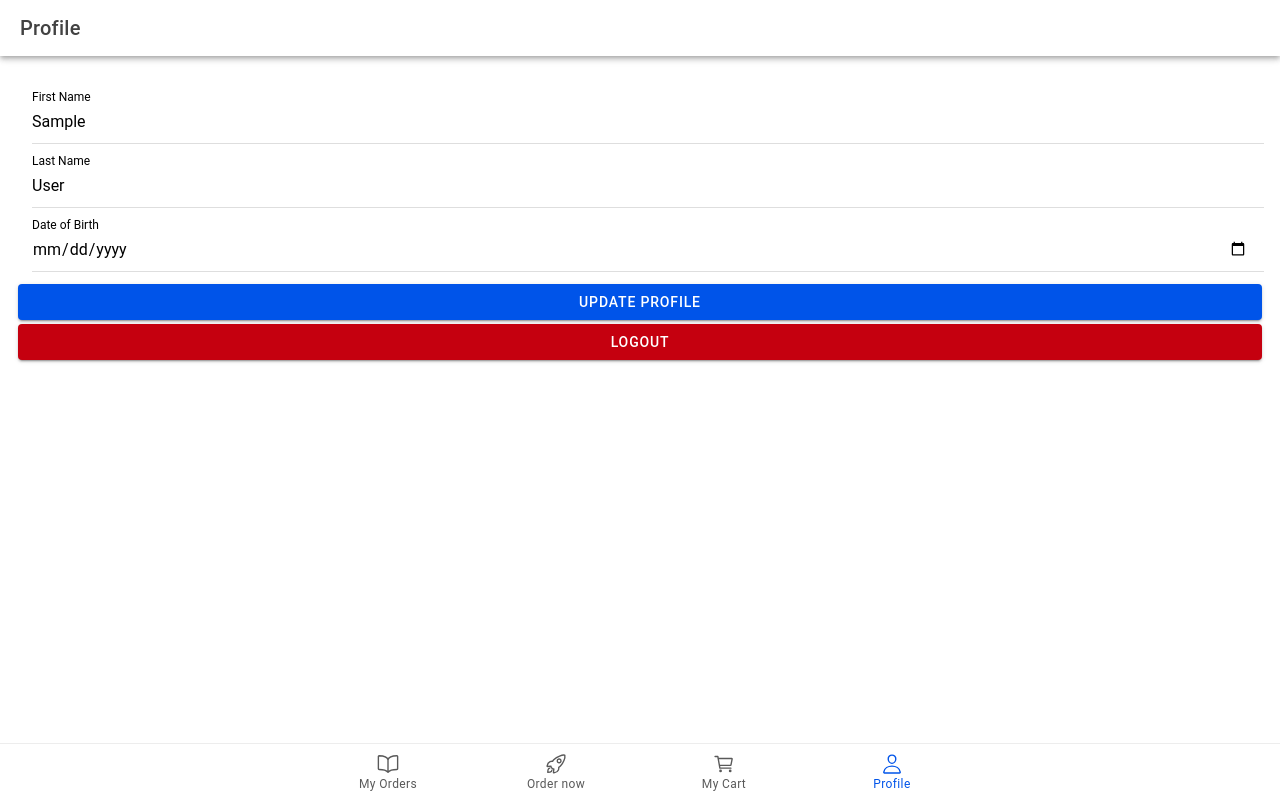
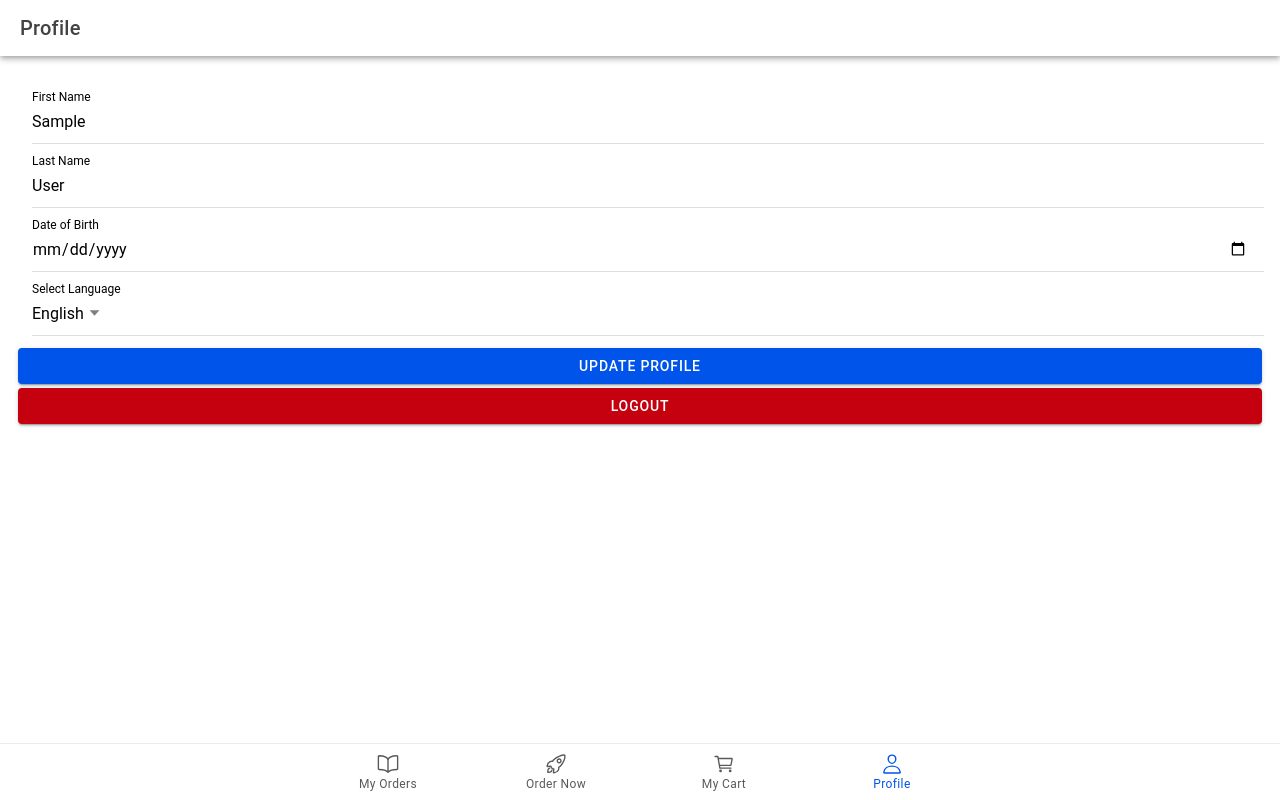
Before and after one commit to majdhasan/productlib-app, a React (Vite) app: page /profile in a window 1280 px wide. Built offline with nearby package versions, Linux system fonts and the light colour scheme; sample sign-in values are in the browser's storage.

Commit message:
add muli language support

```diff
--- a/src/App.tsx
+++ b/src/App.tsx
@@ -18,8 +18,8 @@ import PaymentPage from './pages/Payment/PaymentPage';
 import Cart from './pages/Cart/Cart';
 import MyOrders from './pages/MyOrders/MyOrders';
 import Profile from './pages/Profile/Profile';
-import { AppProvider } from './context/AppContext';
-
+import { useAppContext } from './context/AppContext';
+import { translations } from './translations';
 
 /* Core CSS required for Ionic components to work properly */
 import '@ionic/react/css/core.css';
@@ -53,8 +53,13 @@ import './theme/variables.css';
 
 setupIonicReact();
 
-const App: React.FC = () => (
-  <AppProvider>
+const App: React.FC = () => {
+
+  const { language } = useAppContext();
+
+  const labels = translations[language];
+
+  return (
     <IonApp>
       <IonReactRouter>
         <IonTabs>
@@ -84,28 +89,28 @@ const App: React.FC = () => (
           <IonTabBar slot="bottom">
             <IonTabButton tab="my-orders" href="/my-orders">
               <IonIcon aria-hidden="true" icon={bookOutline} />
-              <IonLabel>My Orders</IonLabel>
+              <IonLabel>{labels.myOrders}</IonLabel>
             </IonTabButton>
 
             <IonTabButton tab="products" href="/products">
               <IonIcon aria-hidden="true" icon={rocketOutline} />
-              <IonLabel>Order now</IonLabel>
+              <IonLabel>{labels.orderNow}</IonLabel>
             </IonTabButton>
 
             <IonTabButton tab="cart" href="/cart">
               <IonIcon aria-hidden="true" icon={cartOutline} />
-              <IonLabel>My Cart</IonLabel>
+              <IonLabel>{labels.cart}</IonLabel>
             </IonTabButton>
 
             <IonTabButton tab="profile" href="/profile">
               <IonIcon aria-hidden="true" icon={personOutline} />
-              <IonLabel>Profile</IonLabel>
+              <IonLabel>{labels.profile}</IonLabel>
             </IonTabButton>
           </IonTabBar>
         </IonTabs>
       </IonReactRouter>
     </IonApp>
-  </AppProvider>
-);
+  );
+};
 
 export default App;
--- a/src/context/AppContext.tsx
+++ b/src/context/AppContext.tsx
@@ -5,6 +5,8 @@ interface AppContextType {
   setUser: React.Dispatch<React.SetStateAction<any>>;
   cart: any;
   setCart: React.Dispatch<React.SetStateAction<any>>;
+  language: string;
+  setLanguage: React.Dispatch<React.SetStateAction<string>>;
 }
 
 const AppContext = createContext<AppContextType | undefined>(undefined);
@@ -18,6 +20,11 @@ export const AppProvider: React.FC<{ children: React.ReactNode }> = ({ children
   const [cart, setCart] = useState<any>(() => {
     const storedCart = localStorage.getItem('cart');
     return storedCart ? JSON.parse(storedCart) : null;
+  });
+
+  const [language, setLanguage] = useState<string>(() => {
+    const storedLanguage = localStorage.getItem('language');
+    return storedLanguage || 'en'; // Default to English if no language is stored
   });
 
   // Sync state to localStorage whenever user or cart changes
@@ -37,8 +44,22 @@ export const AppProvider: React.FC<{ children: React.ReactNode }> = ({ children
     }
   }, [cart]);
 
+  useEffect(() => {
+    localStorage.setItem('language', language);
+  }, [language]);
+
   return (
-    <AppContext.Provider value={{ user, setUser, cart, setCart }}>
+    <AppContext.Provider
+
+      value={{
+        user,
+        setUser,
+        cart,
+        setCart,
+        language,
+        setLanguage,
+      }}
+    >
       {children}
     </AppContext.Provider>
   );
--- a/src/main.tsx
+++ b/src/main.tsx
@@ -1,11 +1,14 @@
 import React from 'react';
 import { createRoot } from 'react-dom/client';
 import App from './App';
+import { AppProvider } from './context/AppContext';
 
 const container = document.getElementById('root');
 const root = createRoot(container!);
 root.render(
   <React.StrictMode>
-    <App />
+    <AppProvider>
+      <App />
+    </AppProvider>
   </React.StrictMode>
 );
--- a/src/pages/Cart/Cart.tsx
+++ b/src/pages/Cart/Cart.tsx
@@ -115,13 +115,13 @@ const Cart: React.FC = () => {
                 <IonLabel>
                   <h2>{item.product.name}</h2>
                   <p>
-                    <strong>Price per unit:</strong> ₪
+                    <strong>سعر القطعه:</strong> ₪
                     {cart.status === "PENDING"
                       ? item.product.cost.toFixed(2)
                       : (item.productPrice || 0).toFixed(2)}
                   </p>
                   <p>
-                    <strong>Row Total:</strong> ₪
+                    <strong>السعر المجمل:</strong> ₪
                     {calculateRowTotal(item).toFixed(2)}
                   </p>
                   {item.notes && <p>Notes: {item.notes}</p>}
--- a/src/pages/MyOrders/MyOrders.tsx
+++ b/src/pages/MyOrders/MyOrders.tsx
@@ -18,6 +18,8 @@ import { useHistory } from 'react-router-dom';
 import { useAppContext } from '../../context/AppContext';
 import { UserAPI } from '../../services/apiService';
 import './MyOrders.css';
+import { translations } from '../../translations';
+
 
 // Helper functions to format date and time
 const formatDate = (timestamp: string): string => {
@@ -38,10 +40,12 @@ const formatTime = (timestamp: string): string => {
 };
 
 const MyOrders: React.FC = () => {
-    const { user } = useAppContext(); // Access the user from AppContext
+    const { user, language } = useAppContext(); // Access the user from AppContext
     const [orders, setOrders] = useState<any[]>([]);
     const [errorMessage, setErrorMessage] = useState<string | null>(null);
     const history = useHistory();
+
+    const labels = translations[language];
 
     useEffect(() => {
         if (user) {
@@ -75,7 +79,7 @@ const MyOrders: React.FC = () => {
         <IonPage>
             <IonHeader>
                 <IonToolbar>
-                    <IonTitle>My Orders</IonTitle>
+                    <IonTitle>{labels.myOrders}</IonTitle>
                 </IonToolbar>
             </IonHeader>
             <IonContent>
@@ -92,7 +96,7 @@ const MyOrders: React.FC = () => {
                                 onClick={() => history.push(`/confirmation/${order.id}`)}
                             >
                                 <IonLabel>
-                                    <h2>Order #{order.id}</h2>
+                                    <h2>طلبية #{order.id}</h2>
                                     <p>
                                         <strong>Status:</strong>{' '}
                                         {order.cart.status === 'ORDERED' ? 'Ordered' : 'Pending'}
--- a/src/pages/Products/Products.tsx
+++ b/src/pages/Products/Products.tsx
@@ -52,7 +52,7 @@ const Products: React.FC = () => {
     <IonPage>
       <IonHeader>
         <IonToolbar>
-          <IonTitle>What are you looking for?</IonTitle>
+          <IonTitle>مخبز المشهداوي</IonTitle>
         </IonToolbar>
       </IonHeader>
       <IonContent fullscreen>
@@ -90,7 +90,7 @@ const Products: React.FC = () => {
                   <IonLabel>
                     <h2>{product.name}</h2>
                     <p>{product.description}</p>
-                    <p>Cost: ₪{product.cost}</p>
+                    <p>السعر: ₪{product.cost}</p>
                   </IonLabel>
                 </IonItem>
               ))
--- a/src/pages/Profile/Profile.tsx
+++ b/src/pages/Profile/Profile.tsx
@@ -12,23 +12,28 @@ import {
   IonButton,
   IonSegment,
   IonSegmentButton,
+  IonSelect,
+  IonSelectOption
 } from '@ionic/react';
 import LoginComponent from '../../components/LoginComponent/LoginComponent';
 import { useAppContext } from '../../context/AppContext';
+import { translations } from '../../translations';
 
 const ProfilePage: React.FC = () => {
-  const { user, setUser, setCart } = useAppContext();
+  const { user, setUser, setCart, language, setLanguage } = useAppContext();
   const [firstName, setFirstName] = useState(user?.firstName || '');
   const [lastName, setLastName] = useState(user?.lastName || '');
   const [dateOfBirth, setDateOfBirth] = useState(user?.dateOfBirth || '');
   const [activeTab, setActiveTab] = useState<'login' | 'signup'>('login');
+
+  const labels = translations[language];
 
   const handleUpdateProfile = async () => {
     try {
       const response = await fetch(`http://localhost:8080/api/users/profile/${user.id}`, {
         method: 'PUT',
         headers: { 'Content-Type': 'application/json' },
-        body: JSON.stringify({ firstName, lastName, dateOfBirth }),
+        body: JSON.stringify({ firstName, lastName, dateOfBirth,preferredLanguage: language, }),
       });
 
       if (!response.ok) {
@@ -59,20 +64,28 @@ const ProfilePage: React.FC = () => {
           <>
             <IonList>
               <IonItem>
-                <IonLabel position="stacked">First Name</IonLabel>
+                <IonLabel position="stacked">{labels.firstName}</IonLabel>
                 <IonInput value={firstName} onIonChange={(e) => setFirstName(e.detail.value!)} />
               </IonItem>
               <IonItem>
-                <IonLabel position="stacked">Last Name</IonLabel>
+                <IonLabel position="stacked">{labels.lastName}</IonLabel>
                 <IonInput value={lastName} onIonChange={(e) => setLastName(e.detail.value!)} />
               </IonItem>
               <IonItem>
-                <IonLabel position="stacked">Date of Birth</IonLabel>
+                <IonLabel position="stacked">{labels.dateOfBirth}</IonLabel>
                 <IonInput
                   type="date"
                   value={dateOfBirth}
                   onIonChange={(e) => setDateOfBirth(e.detail.value!)}
                 />
+              </IonItem>
+              <IonItem>
+                <IonLabel position="stacked">{labels.selectLanguage}</IonLabel>
+                <IonSelect value={language} onIonChange={(e) => setLanguage(e.detail.value)}>
+                  <IonSelectOption value="en">English</IonSelectOption>
+                  <IonSelectOption value="ar">العربية</IonSelectOption>
+                  <IonSelectOption value="he">עברית</IonSelectOption>
+                </IonSelect>
               </IonItem>
             </IonList>
 
--- /dev/null
+++ b/src/translations.js
@@ -0,0 +1,48 @@
+export const translations = {
+    en: {
+      profileTitle: 'Profile',
+      firstName: 'First Name',
+      lastName: 'Last Name',
+      dateOfBirth: 'Date of Birth',
+      updateProfile: 'Update Profile',
+      logout: 'Logout',
+      login: 'Login',
+      signup: 'Sign Up',
+      selectLanguage: 'Select Language',
+      myOrders: 'My Orders',
+      orderNow: 'Order Now',
+      cart: 'My Cart',
+      profile: 'Profile',
+    },
+    ar: {
+      profileTitle: 'الملف الشخصي',
+      firstName: 'الاسم الأول',
+      lastName: 'اسم العائلة',
+      dateOfBirth: 'تاريخ الميلاد',
+      updateProfile: 'تحديث الملف الشخصي',
+      logout: 'تسجيل الخروج',
+      login: 'تسجيل الدخول',
+      signup: 'إنشاء حساب',
+      selectLanguage: 'اختر اللغة',
+      myOrders: 'طلبياتي',
+      orderNow: 'أطلب الآن',
+      cart: 'سلة التسوق',
+      profile: 'الملف الشخصي',
+    },
+    he: {
+      profileTitle: 'פרופיל',
+      firstName: 'שם פרטי',
+      lastName: 'שם משפחה',
+      dateOfBirth: 'תאריך לידה',
+      updateProfile: 'עדכן פרופיל',
+      logout: 'התנתק',
+      login: 'התחבר',
+      signup: 'הירשם',
+      selectLanguage: 'בחר שפה',
+      orderNow: 'הזמן עכשיו!',
+      myOrders: 'ההזמנות שלי',
+      orderNow: 'הזמן עכשיו',
+      cart: 'העגלה שלי',
+      profile: 'פרופיל',
+    },
+  };
```
